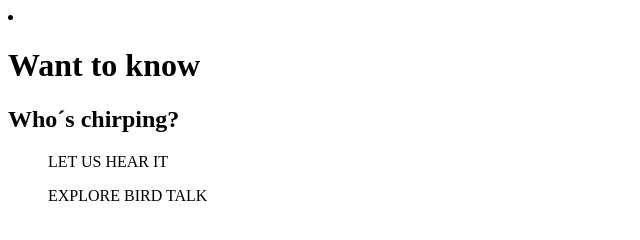
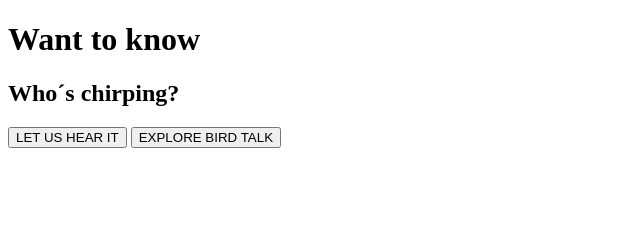
Before and after one commit to ionunz/edinba-colab-1019, a plain HTML site: page pollo.html in a window 1280 px wide. Shown: the whole page, without its empty margins (0-640 px from the left). Drawn offline with Linux system fonts and the light colour scheme.

Commit message:
HTML agregado

```diff
--- a/pollo.html
+++ b/pollo.html
@@ -8,15 +8,11 @@
 </head>
 <body>
 
-<li>
+
     <h1>Want to know</h1>
     <h2>Who´s chirping?</h2>
-</li>
-
-<p>
-    <ul>LET US HEAR IT</ul>
-    <ul>EXPLORE BIRD TALK</ul>
-</p>
+    <button>LET US HEAR IT</button>
+    <button>EXPLORE BIRD TALK</button>
 
 </body>
 </html>
```
